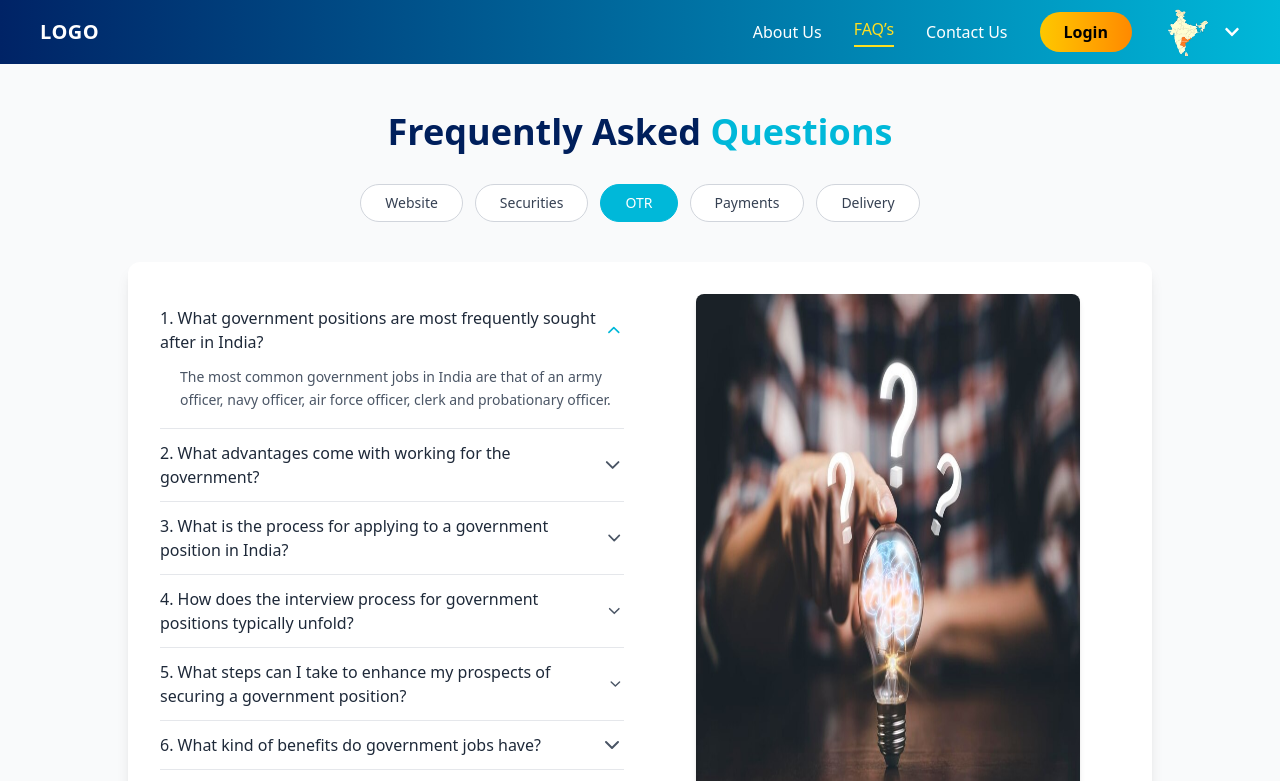
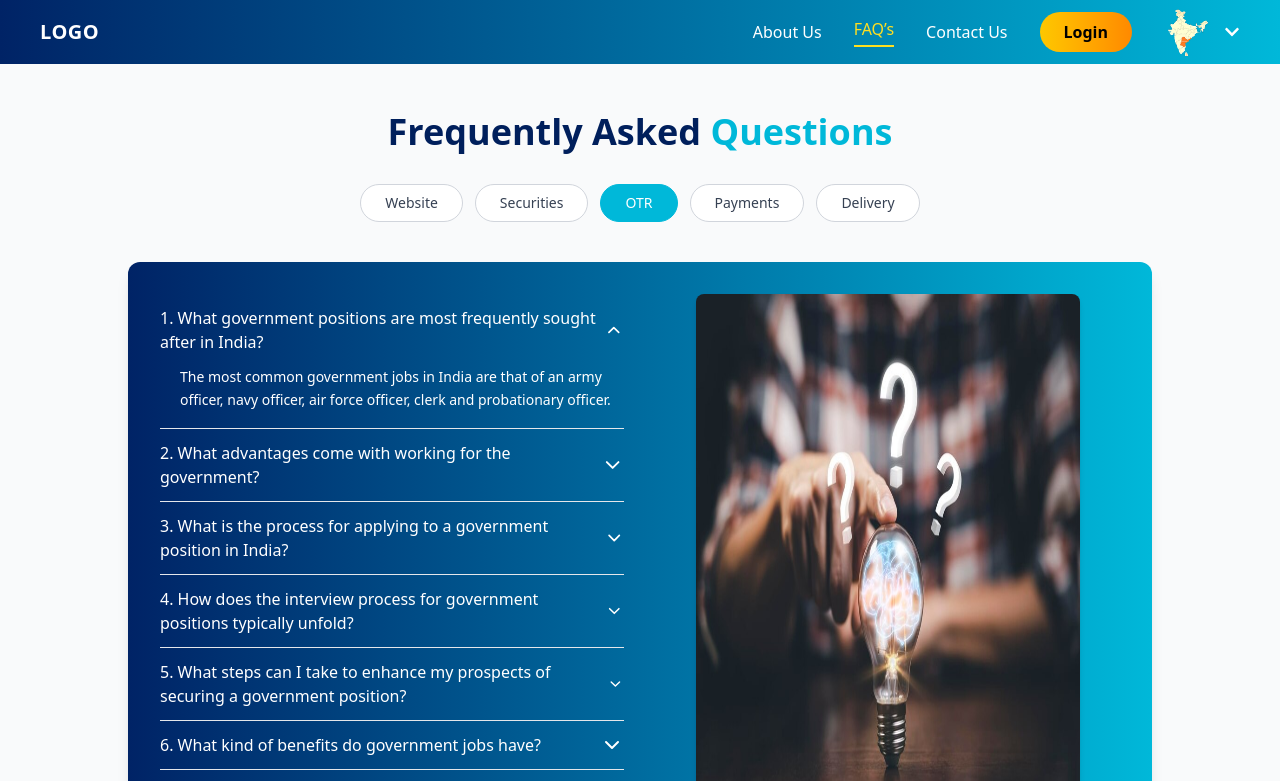
Before and after one commit to wealthZoneai/otr-user, a React (Vite) app: page /faq in a window 1280 px wide. Shown: the top 781 px of the page. Built offline with nearby package versions, Linux system fonts and the light colour scheme.

Commit message:
added font on index.css for global use

```diff
--- a/src/index.css
+++ b/src/index.css
@@ -1,4 +1,14 @@
 @import "tailwindcss";
+
+/* ✅ Add this line to import the Google Font */
+@import url("https://fonts.googleapis.com/css2?family=Noto+Sans:wght@400;500;600;700&display=swap");
+
+/* 🌍 Apply the font globally */
+body {
+  font-family: "Noto Sans", "Helvetica Neue", Arial, sans-serif;
+}
+
+/* 🌊 Wave animation */
 @keyframes waveMove {
   0% {
     transform: translateX(0);
@@ -12,7 +22,7 @@
   animation: waveMove 15s linear infinite;
 }
 
-
+/* 🚫 Hide scrollbars */
 .no-scrollbar::-webkit-scrollbar {
   display: none;
 }
--- a/src/pages/FAQPage.tsx
+++ b/src/pages/FAQPage.tsx
@@ -97,7 +97,7 @@ const FAQPage: React.FC = () => {
       </div>
 
       {/* FAQ Accordion */}
-      <div className="max-w-5xl w-full grid grid-cols-1 md:grid-cols-2 gap-8 bg-white p-8 rounded-xl shadow-lg">
+      <div className="max-w-5xl w-full grid grid-cols-1 md:grid-cols-2 gap-8 bg-gradient-to-r from-[#002366] to-[#00b8d9] p-8 rounded-xl shadow-lg">
         {/* Left: Questions */}
         <div>
           {faqData[activeCategory].map((faq, index) => (
@@ -106,17 +106,17 @@ const FAQPage: React.FC = () => {
                 className="w-full flex justify-between items-center py-3 text-left"
                 onClick={() => toggleAccordion(index)}
               >
-                <span className="text-gray-800 font-medium">
+                <span className="text-white font-medium">
                   {index + 1}. {faq.question}
                 </span>
                 {openIndex === index ? (
-                  <ChevronUp className="text-[#00b8d9]" />
+                  <ChevronUp className="text-[#ffffff]" />
                 ) : (
-                  <ChevronDown className="text-gray-600" />
+                  <ChevronDown className="text-[#ffffff]" />
                 )}
               </button>
               {openIndex === index && (
-                <div className="pb-4 pl-5 pr-2 text-gray-600 text-sm leading-relaxed">
+                <div className="pb-4 pl-5 pr-2 text-[#ffffff] text-sm leading-relaxed">
                   {faq.answer}
                 </div>
               )}
```
Lines whose indentation alone changed are shown as unchanged.
